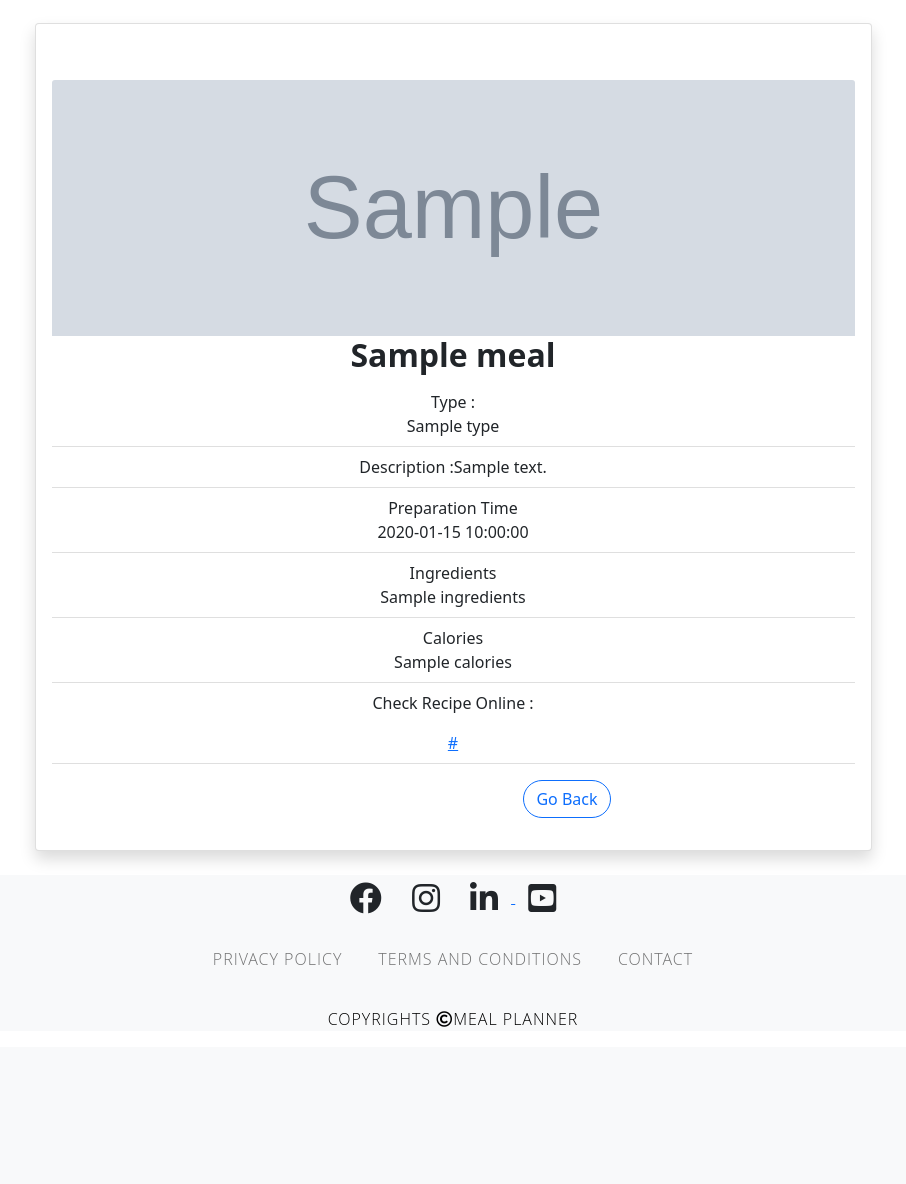
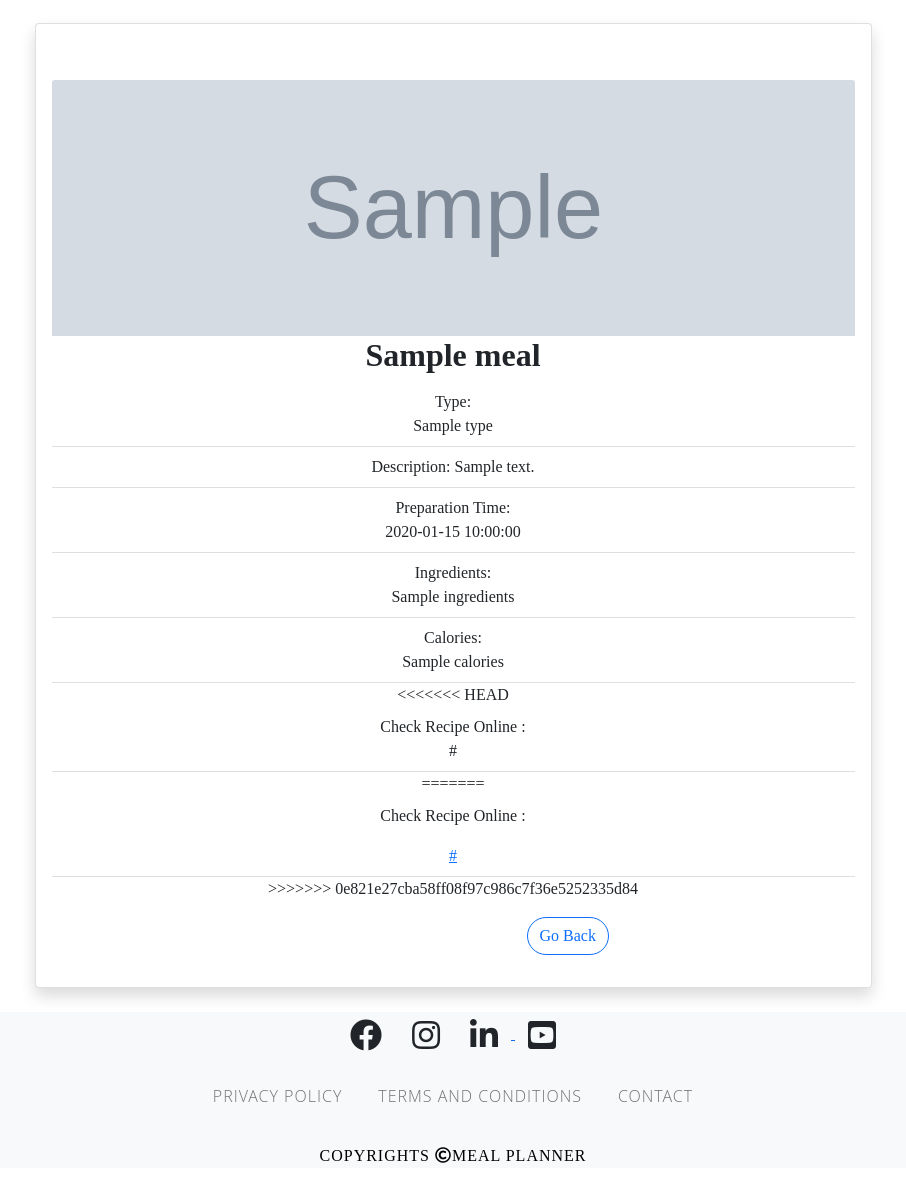
Before and after one commit to markotomic93/Team-3-MealPlanner-Project, a Symfony app: template MealPlan/templates/meal/details.html.twig in a window 1280 px wide. Shown: the part 151-1335 px from the top of the page, without its empty margins (187-1093 px from the left). Before the commit the page ends 1178 px from the top, so only its background shows below. Run offline with Twig, Linux system fonts and the light colour scheme; the template is opened without the code that fills it: most values are stand-ins (such as "Sample title", 1, 10 or a date in 2020); grey boxes marked "Sample" are stand-in pictures; some libraries are stand-ins or nearby versions.

Commit message:
hero text

```diff
--- a/MealPlan/public/css/style.css
+++ b/MealPlan/public/css/style.css
@@ -1,14 +1,25 @@
 @import url(https://fonts.googleapis.com/css?family=Source+Sans+Pro:200,300);
+@import url(https://fonts.googleapis.com/css2?family=Playfair+Display&family=Poppins&family=Urbanist:wght@300&display=swap);
+
+
+@font-face { font-family: 'Poppins', sans-serif;font-weight: normal; src: url('Poppins-Normal.otf');}
+@font-face { font-family: 'Urbanist', sans-serif;font-weight: bold; src: url('Urbanist-Bold.otf');}
+@font-face { font-family: 'Playfair Display',serif;font-weight: normal; src: url('Playfair-Bold.otf');}
+
 * {
     box-sizing: border-box;
     margin: 0;
     padding: 0;
+    font-family: Playfair;
+
 }
 
 body {
     height: 100%;
     width: 100%;
+
 }
+
 
 .card-img-top {
     width: 100%;
@@ -20,11 +31,14 @@ body {
     position: absolute;
     bottom: 20px;
     right: 80px;
+    font-family: 'Poppins', sans-serif;
 }
 
 .hero .hero-text {
     margin-top: -200px;
     text-align: center;
+    font-family: 'Poppins', sans-serif;
+    font-size: 18pt;
 }
 
 .hero {
@@ -32,8 +46,14 @@ body {
     margin-top: -50px;
 }
 
+.dropdown {
+    font-family: Poppins;
+}
+
+
 @media screen and (max-width: 680px) {
     .hero .hero-text {
         margin-top: -120px;
+
     }
 }
--- a/MealPlan/templates/components/boot.html.twig
+++ b/MealPlan/templates/components/boot.html.twig
@@ -12,4 +12,6 @@
 
 <link rel="stylesheet" href="https://cdn.jsdelivr.net/npm/bootstrap-icons@1.5.0/font/bootstrap-icons.css">
 
+<link rel="stylesheet" href="https://fonts.googleapis.com/css2?family=Playfair+Display&family=Poppins&family=Urbanist:wght@300&display=swap">
+
 <link rel="stylesheet" href="https://cdnjs.cloudflare.com/ajax/libs/font-awesome/5.15.4/css/all.min.css" integrity="sha512-1ycn6IcaQQ40/MKBW2W4Rhis/DbILU74C1vSrLJxCq57o941Ym01SwNsOMqvEBFlcgUa6xLiPY/NS5R+E6ztJQ==" crossorigin="anonymous" referrerpolicy="no-referrer" />
--- a/MealPlan/templates/meal/details.html.twig
+++ b/MealPlan/templates/meal/details.html.twig
@@ -12,13 +12,17 @@
                       <h5 class="card-title fw-bolder fs-2">{{ meals.name }} </h5>
 
                 <ul class="list-group list-group-flush">
-                    <li class="list-group-item"><p class="card-text">Type :</p>{{ meals.type }}</li>
-                    <li class="list-group-item"><p class="card-text">Description :{{ meals.description }}</p></li>
-                    <li class="list-group-item"><p class="card-text"> Preparation Time</p>{{ meals.prep_time }}</li>
-                    <li class="list-group-item"><p class="card-text">Ingredients</p>{{ meals.ingredients }}</li>
-                    <li class="list-group-item"><p class="card-text">Calories</p>{{ meals.calories }}</li>
+                    <li class="list-group-item"><p class="card-text">Type: </p>{{ meals.type }}</li>
+                    <li class="list-group-item"><p class="card-text">Description: {{ meals.description }}</p></li>
+                    <li class="list-group-item"><p class="card-text">Preparation Time:</p>{{ meals.prep_time }}</li>
+                    <li class="list-group-item"><p class="card-text">Ingredients:</p>{{ meals.ingredients }}</li>
+                    <li class="list-group-item"><p class="card-text">Calories:</p>{{ meals.calories }}</li>
 
+<<<<<<< HEAD
+                    <li class="list-group-item"><p class="card-text">Check Recipe Online :</p>{{ meals.url }}</li>
+=======
                     <li class="list-group-item"><p class="card-text">Check Recipe Online :</p><a href="#">{{ meals.url }}<a/></li>
+>>>>>>> 0e821e27cba58ff08f97c986c7f36e5252335d84
                 </ul>
                     <div class="card-body d-flex justify-content-evenly">
 
--- a/MealPlan/templates/security/login.html.twig
+++ b/MealPlan/templates/security/login.html.twig
@@ -24,7 +24,7 @@ Welcome to Mealplanner
 						{{ app.user.username }} <a href="{{ path('app_logout') }}">Logout</a>
 					</div>
 				{% endif %} #}
-
+				<br>
 				<h1 class="h3 mb-3 font-weight-normal text-dark">Please sign in</h1>
 				<input type="email" value="{{ last_username }}" placeholder="Your Email" name="email" id="inputEmail" class="form-control" autocomplete="email" required autofocus>
 				<input type="password" placeholder="Password" name="password" id="inputPassword" class="form-control" autocomplete="current-password" required>
@@ -39,8 +39,10 @@ Welcome to Mealplanner
 				                <input type="checkbox" name="_remember_me"> Remember me
 				            </label>
 				        </div> #}
-
+				  <br>
 				<button class="btn btn-success" type="submit" id="login-button">Sign in</button>
+				<br>
+				<br>
                 <p class="font-weight-normal text-dark"><b>Not registered yet?<b><a href="/register" class="text-dark"><br>Sign up now</a></p>
 			</form>
 		</div>
--- a/MealPlan/templates/static/index.html.twig
+++ b/MealPlan/templates/static/index.html.twig
@@ -5,7 +5,7 @@
 
 {% block body %}
 <div class="container text-center">
-    <h4>Welcome {{ app.user.user_name }} <img class="img-card-top" width="100px" height="100px" src="{{ app.user.userimage }}"> </h4>
+    <h4>Welcome,  {{ app.user.user_name }} <img class="img-card-top" width="100px" height="100px" src="{{ app.user.userimage }}"> </h4>
  </div>
 
 
```
Also changed, not shown: 1 other file.
